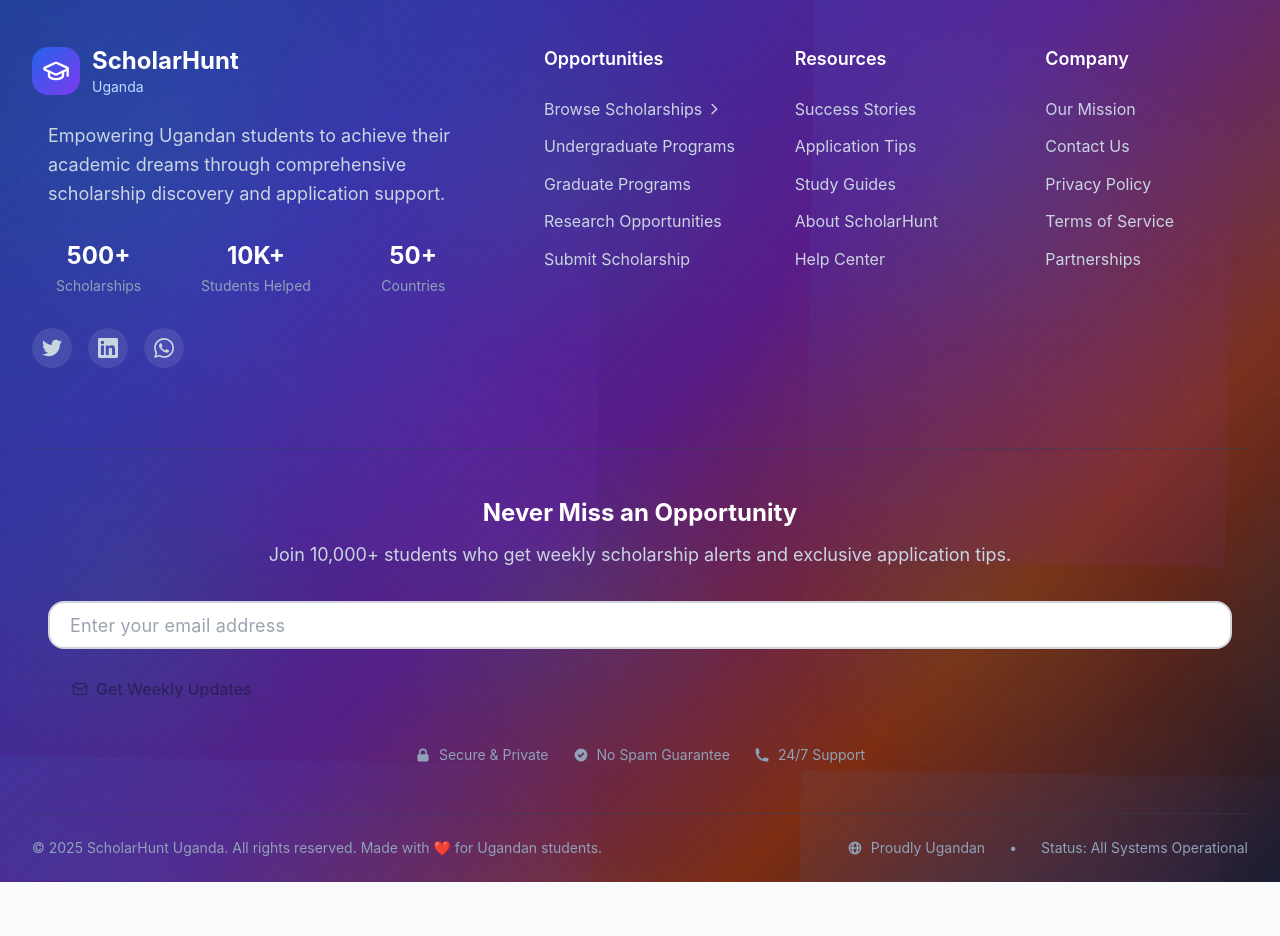
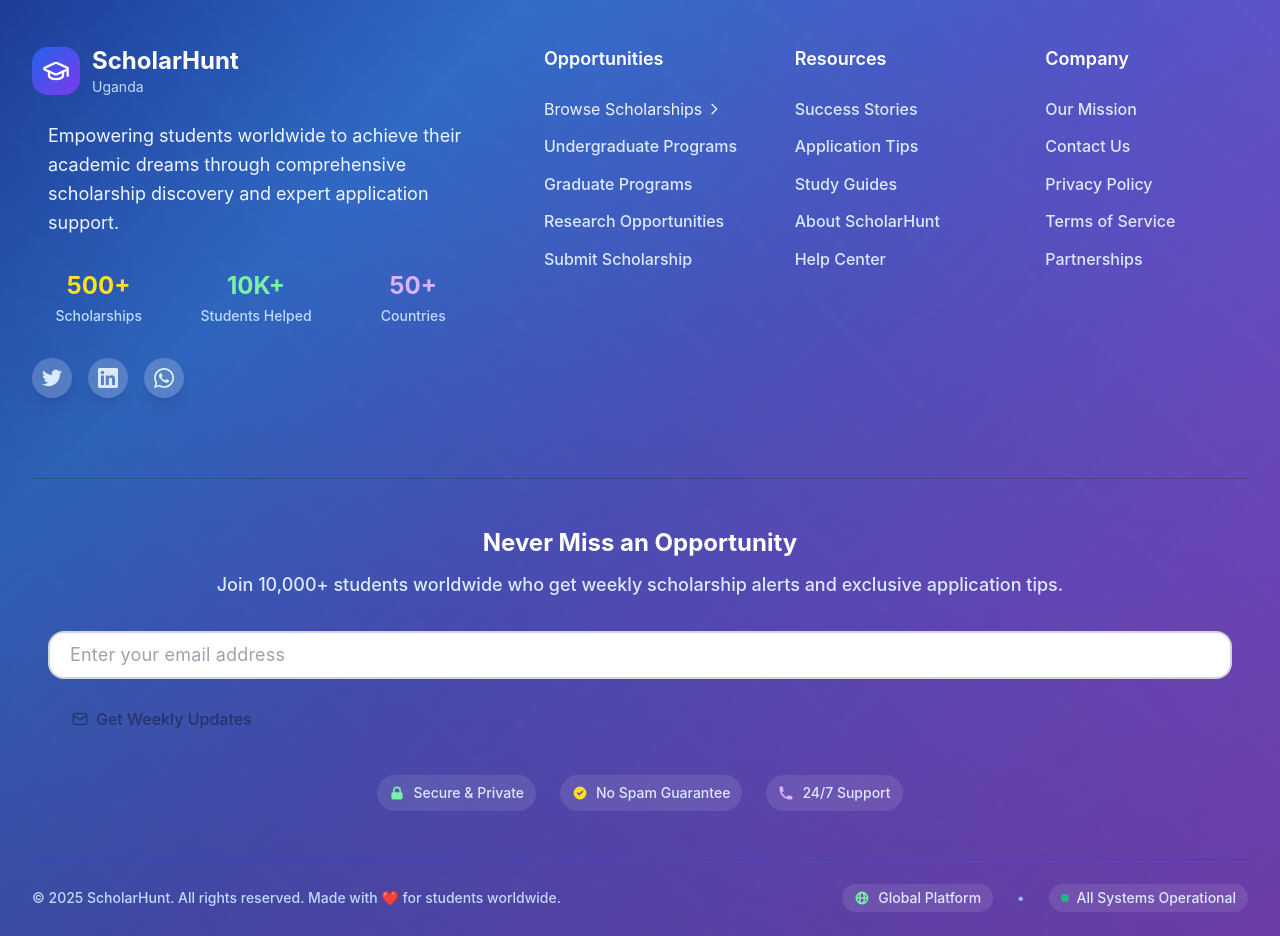
Before and after one commit to Verilia-company/ScholarHunt, a Next.js app: page / in a window 1280 px wide. Shown: the part 4060-4996 px from the top of the page. Before the commit the page ends 4942 px from the top, so only its background shows below. Built offline with nearby package versions, Linux system fonts and the light colour scheme; no server answers; the database is empty.

Commit message:
Enhance footer

```diff
--- a/components/Layout.tsx
+++ b/components/Layout.tsx
@@ -714,62 +714,47 @@ export default function Layout({ children }: LayoutProps) {
         <ToastContainer toasts={toasts} onClose={removeToast} />
         {/* Professional Footer */}
         <footer className="relative overflow-hidden">
-          {/* Main Gradient Background */}
+          {/* Vibrant Professional Background */}
           <div
             className="absolute inset-0"
             style={{
               background:
-                "linear-gradient(135deg, #1e3a8a 0%, #3730a3 25%, #581c87 50%, #7c2d12 75%, #0f172a 100%)",
+                "linear-gradient(135deg, #1e40af 0%, #3b82f6 25%, #6366f1 50%, #8b5cf6 75%, #a855f7 100%)",
             }}
           />
 
-          {/* Overlay Pattern Background */}
+          {/* Enhanced Brand Accent Layer */}
           <div
             className="absolute inset-0 opacity-20"
             style={{
-              backgroundImage: `
-                radial-gradient(circle at 20% 20%, rgba(59, 130, 246, 0.4) 0%, transparent 50%),
-                radial-gradient(circle at 80% 80%, rgba(147, 51, 234, 0.4) 0%, transparent 50%),
-                radial-gradient(circle at 40% 60%, rgba(16, 185, 129, 0.3) 0%, transparent 50%)
-              `,
-              backgroundSize: "800px 800px, 600px 600px, 400px 400px",
-              animation: "float 25s ease-in-out infinite",
-            }}
-          />
-
-          {/* Geometric Pattern Overlay */}
-          <div
-            className="absolute inset-0 opacity-5"
-            style={{
-              backgroundImage: `
-                linear-gradient(30deg, transparent 48%, rgba(255, 255, 255, 0.1) 49%, rgba(255, 255, 255, 0.1) 51%, transparent 52%),
-                linear-gradient(60deg, transparent 48%, rgba(255, 255, 255, 0.05) 49%, rgba(255, 255, 255, 0.05) 51%, transparent 52%),
-                linear-gradient(90deg, transparent 48%, rgba(255, 255, 255, 0.03) 49%, rgba(255, 255, 255, 0.03) 51%, transparent 52%)
-              `,
-              backgroundSize: "120px 120px, 80px 80px, 60px 60px",
-            }}
-          />
-
-          {/* Professional Mesh Gradient Overlay */}
-          <div
-            className="absolute inset-0 opacity-40"
-            style={{
               background: `
-                radial-gradient(ellipse at top left, rgba(37, 99, 235, 0.15) 0%, transparent 50%),
-                radial-gradient(ellipse at top right, rgba(124, 58, 237, 0.15) 0%, transparent 50%),
-                radial-gradient(ellipse at bottom left, rgba(5, 150, 105, 0.15) 0%, transparent 50%),
-                radial-gradient(ellipse at bottom right, rgba(239, 68, 68, 0.1) 0%, transparent 50%)
+                radial-gradient(ellipse 120% 80% at 25% 20%, rgba(59, 130, 246, 0.3) 0%, transparent 60%),
+                radial-gradient(ellipse 100% 60% at 75% 80%, rgba(168, 85, 247, 0.25) 0%, transparent 60%),
+                radial-gradient(ellipse 80% 100% at 50% 0%, rgba(34, 197, 94, 0.15) 0%, transparent 50%)
               `,
             }}
           />
 
-          {/* Subtle Texture Overlay */}
+          {/* Dynamic Texture for Depth */}
           <div
-            className="absolute inset-0 opacity-30"
+            className="absolute inset-0 opacity-10"
+            style={{
+              background: `
+                linear-gradient(45deg, transparent 45%, rgba(255, 255, 255, 0.1) 50%, transparent 55%),
+                linear-gradient(-45deg, transparent 45%, rgba(255, 255, 255, 0.08) 50%, transparent 55%),
+                radial-gradient(circle at 30% 70%, rgba(34, 197, 94, 0.1) 0%, transparent 50%),
+                radial-gradient(circle at 70% 30%, rgba(59, 130, 246, 0.1) 0%, transparent 50%)
+              `,
+              backgroundSize: "80px 80px, 80px 80px, 200px 200px, 200px 200px",
+            }}
+          />
+
+          {/* Content Readability Enhancement */}
+          <div
+            className="absolute inset-0"
             style={{
               background:
-                "linear-gradient(135deg, transparent 25%, rgba(255, 255, 255, 0.02) 50%, transparent 75%)",
-              backgroundSize: "20px 20px",
+                "linear-gradient(to bottom, rgba(15, 23, 42, 0.2) 0%, rgba(15, 23, 42, 0.4) 100%)",
             }}
           />
 
@@ -800,35 +785,37 @@ export default function Layout({ children }: LayoutProps) {
                       </div>
                     </div>
 
-                    <p className="text-slate-300 text-lg leading-relaxed mb-8 max-w-md">
-                      Empowering Ugandan students to achieve their academic
+                    <p className="text-blue-50 text-lg leading-relaxed mb-8 max-w-md">
+                      Empowering students worldwide to achieve their academic
                       dreams through comprehensive scholarship discovery and
-                      application support.
+                      expert application support.
                     </p>
 
                     {/* Stats */}
                     <div className="grid grid-cols-3 gap-6 mb-8">
                       <div className="text-center">
-                        <div className="text-2xl font-bold text-white mb-1">
+                        <div className="text-2xl font-bold text-yellow-300 mb-1">
                           500+
                         </div>
-                        <div className="text-slate-400 text-sm">
+                        <div className="text-blue-200 text-sm font-medium">
                           Scholarships
                         </div>
                       </div>
                       <div className="text-center">
-                        <div className="text-2xl font-bold text-white mb-1">
+                        <div className="text-2xl font-bold text-green-300 mb-1">
                           10K+
                         </div>
-                        <div className="text-slate-400 text-sm">
+                        <div className="text-blue-200 text-sm font-medium">
                           Students Helped
                         </div>
                       </div>
                       <div className="text-center">
-                        <div className="text-2xl font-bold text-white mb-1">
+                        <div className="text-2xl font-bold text-purple-300 mb-1">
                           50+
                         </div>
-                        <div className="text-slate-400 text-sm">Countries</div>
+                        <div className="text-blue-200 text-sm font-medium">
+                          Countries
+                        </div>
                       </div>
                     </div>
 
@@ -836,10 +823,10 @@ export default function Layout({ children }: LayoutProps) {
                     <div className="flex space-x-4">
                       <a
                         href="#"
-                        className="w-10 h-10 rounded-full bg-white/10 backdrop-blur-sm flex items-center justify-center hover:bg-blue-500 transition-all duration-300 group"
+                        className="w-10 h-10 rounded-full bg-white/20 backdrop-blur-sm flex items-center justify-center hover:bg-blue-400 hover:scale-110 transition-all duration-300 group shadow-lg"
                       >
                         <svg
-                          className="w-5 h-5 text-slate-300 group-hover:text-white"
+                          className="w-5 h-5 text-blue-100 group-hover:text-white"
                           fill="currentColor"
                           viewBox="0 0 24 24"
                         >
@@ -848,10 +835,10 @@ export default function Layout({ children }: LayoutProps) {
                       </a>
                       <a
                         href="#"
-                        className="w-10 h-10 rounded-full bg-white/10 backdrop-blur-sm flex items-center justify-center hover:bg-blue-600 transition-all duration-300 group"
+                        className="w-10 h-10 rounded-full bg-white/20 backdrop-blur-sm flex items-center justify-center hover:bg-blue-600 hover:scale-110 transition-all duration-300 group shadow-lg"
                       >
                         <svg
-                          className="w-5 h-5 text-slate-300 group-hover:text-white"
+                          className="w-5 h-5 text-blue-100 group-hover:text-white"
                           fill="currentColor"
                           viewBox="0 0 24 24"
                         >
@@ -860,10 +847,10 @@ export default function Layout({ children }: LayoutProps) {
                       </a>
                       <a
                         href="#"
-                        className="w-10 h-10 rounded-full bg-white/10 backdrop-blur-sm flex items-center justify-center hover:bg-green-500 transition-all duration-300 group"
+                        className="w-10 h-10 rounded-full bg-white/20 backdrop-blur-sm flex items-center justify-center hover:bg-green-500 hover:scale-110 transition-all duration-300 group shadow-lg"
                       >
                         <svg
-                          className="w-5 h-5 text-slate-300 group-hover:text-white"
+                          className="w-5 h-5 text-green-100 group-hover:text-white"
                           fill="currentColor"
                           viewBox="0 0 24 24"
                         >
@@ -890,7 +877,7 @@ export default function Layout({ children }: LayoutProps) {
                       <div className="space-y-3">
                         <Link
                           href="/opportunities"
-                          className="block text-slate-300 hover:text-blue-400 transition-colors duration-300 group"
+                          className="block text-slate-100 hover:text-blue-300 transition-colors duration-300 group"
                         >
                           <span className="flex items-center">
                             Browse Scholarships
@@ -911,25 +898,25 @@ export default function Layout({ children }: LayoutProps) {
                         </Link>
                         <Link
                           href="/opportunities?type=undergraduate"
-                          className="block text-slate-300 hover:text-blue-400 transition-colors duration-300"
+                          className="block text-blue-100 hover:text-yellow-300 transition-colors duration-300 font-medium"
                         >
                           Undergraduate Programs
                         </Link>
                         <Link
                           href="/opportunities?type=graduate"
-                          className="block text-slate-300 hover:text-blue-400 transition-colors duration-300"
+                          className="block text-blue-100 hover:text-yellow-300 transition-colors duration-300 font-medium"
                         >
                           Graduate Programs
                         </Link>
                         <Link
                           href="/opportunities?type=research"
-                          className="block text-slate-300 hover:text-blue-400 transition-colors duration-300"
+                          className="block text-blue-100 hover:text-yellow-300 transition-colors duration-300 font-medium"
                         >
                           Research Opportunities
                         </Link>
                         <Link
                           href="/submit"
-                          className="block text-slate-300 hover:text-blue-400 transition-colors duration-300"
+                          className="block text-blue-100 hover:text-yellow-300 transition-colors duration-300 font-medium"
                         >
                           Submit Scholarship
                         </Link>
@@ -949,31 +936,31 @@ export default function Layout({ children }: LayoutProps) {
                       <div className="space-y-3">
                         <Link
                           href="/blog"
-                          className="block text-slate-300 hover:text-blue-400 transition-colors duration-300"
+                          className="block text-blue-100 hover:text-green-300 transition-colors duration-300 font-medium"
                         >
                           Success Stories
                         </Link>
                         <Link
                           href="/blog?category=tips"
-                          className="block text-slate-300 hover:text-blue-400 transition-colors duration-300"
+                          className="block text-blue-100 hover:text-green-300 transition-colors duration-300 font-medium"
                         >
                           Application Tips
                         </Link>
                         <Link
                           href="/blog?category=guides"
-                          className="block text-slate-300 hover:text-blue-400 transition-colors duration-300"
+                          className="block text-blue-100 hover:text-green-300 transition-colors duration-300 font-medium"
                         >
                           Study Guides
                         </Link>
                         <Link
                           href="/about"
-                          className="block text-slate-300 hover:text-blue-400 transition-colors duration-300"
+                          className="block text-blue-100 hover:text-green-300 transition-colors duration-300 font-medium"
                         >
                           About ScholarHunt
                         </Link>
                         <Link
                           href="#"
-                          className="block text-slate-300 hover:text-blue-400 transition-colors duration-300"
+                          className="block text-blue-100 hover:text-green-300 transition-colors duration-300 font-medium"
                         >
                           Help Center
                         </Link>
@@ -993,31 +980,31 @@ export default function Layout({ children }: LayoutProps) {
                       <div className="space-y-3">
                         <Link
                           href="/about"
-                          className="block text-slate-300 hover:text-blue-400 transition-colors duration-300"
+                          className="block text-blue-100 hover:text-purple-300 transition-colors duration-300 font-medium"
                         >
                           Our Mission
                         </Link>
                         <Link
                           href="#"
-                          className="block text-slate-300 hover:text-blue-400 transition-colors duration-300"
+                          className="block text-blue-100 hover:text-purple-300 transition-colors duration-300 font-medium"
                         >
                           Contact Us
                         </Link>
                         <Link
                           href="/privacy-policy"
-                          className="block text-slate-300 hover:text-blue-400 transition-colors duration-300"
+                          className="block text-blue-100 hover:text-purple-300 transition-colors duration-300 font-medium"
                         >
                           Privacy Policy
                         </Link>
                         <Link
                           href="/terms-of-service"
-                          className="block text-slate-300 hover:text-blue-400 transition-colors duration-300"
+                          className="block text-blue-100 hover:text-purple-300 transition-colors duration-300 font-medium"
                         >
                           Terms of Service
                         </Link>
                         <Link
                           href="#"
-                          className="block text-slate-300 hover:text-blue-400 transition-colors duration-300"
+                          className="block text-blue-100 hover:text-purple-300 transition-colors duration-300 font-medium"
                         >
                           Partnerships
                         </Link>
@@ -1040,9 +1027,9 @@ export default function Layout({ children }: LayoutProps) {
                 <h3 className="text-2xl font-bold text-white mb-3">
                   Never Miss an Opportunity
                 </h3>
-                <p className="text-slate-300 text-lg max-w-2xl mx-auto">
-                  Join 10,000+ students who get weekly scholarship alerts and
-                  exclusive application tips.
+                <p className="text-blue-100 text-lg max-w-2xl mx-auto font-medium">
+                  Join 10,000+ students worldwide who get weekly scholarship
+                  alerts and exclusive application tips.
                 </p>
               </div>
 
@@ -1056,10 +1043,10 @@ export default function Layout({ children }: LayoutProps) {
               </div>
 
               {/* Trust Indicators */}
-              <div className="mt-8 flex flex-wrap justify-center items-center gap-6 text-slate-400 text-sm">
-                <div className="flex items-center gap-2">
+              <div className="mt-8 flex flex-wrap justify-center items-center gap-6 text-blue-200 text-sm font-medium">
+                <div className="flex items-center gap-2 bg-white/10 px-3 py-2 rounded-full backdrop-blur-sm">
                   <svg
-                    className="w-4 h-4"
+                    className="w-4 h-4 text-green-300"
                     fill="currentColor"
                     viewBox="0 0 20 20"
                   >
@@ -1069,11 +1056,11 @@ export default function Layout({ children }: LayoutProps) {
                       clipRule="evenodd"
                     />
                   </svg>
-                  Secure & Private
+                  <span className="text-blue-100">Secure & Private</span>
                 </div>
-                <div className="flex items-center gap-2">
+                <div className="flex items-center gap-2 bg-white/10 px-3 py-2 rounded-full backdrop-blur-sm">
                   <svg
-                    className="w-4 h-4"
+                    className="w-4 h-4 text-yellow-300"
                     fill="currentColor"
                     viewBox="0 0 20 20"
                   >
@@ -1083,32 +1070,32 @@ export default function Layout({ children }: LayoutProps) {
                       clipRule="evenodd"
                     />
                   </svg>
-                  No Spam Guarantee
+                  <span className="text-blue-100">No Spam Guarantee</span>
                 </div>
-                <div className="flex items-center gap-2">
+                <div className="flex items-center gap-2 bg-white/10 px-3 py-2 rounded-full backdrop-blur-sm">
                   <svg
-                    className="w-4 h-4"
+                    className="w-4 h-4 text-purple-300"
                     fill="currentColor"
                     viewBox="0 0 20 20"
                   >
                     <path d="M2 3a1 1 0 011-1h2.153a1 1 0 01.986.836l.74 4.435a1 1 0 01-.54 1.06l-1.548.773a11.037 11.037 0 006.105 6.105l.774-1.548a1 1 0 011.059-.54l4.435.74a1 1 0 01.836.986V17a1 1 0 01-1 1h-2C7.82 18 2 12.18 2 5V3z" />
                   </svg>
-                  24/7 Support
+                  <span className="text-blue-100">24/7 Support</span>
                 </div>
               </div>
             </motion.div>
 
             {/* Bottom Bar */}
-            <div className="py-6 border-t border-slate-700/50">
+            <div className="py-6 border-t border-blue-700/30">
               <div className="flex flex-col lg:flex-row justify-between items-center gap-4">
-                <div className="text-slate-400 text-sm">
-                  © 2025 ScholarHunt Uganda. All rights reserved. Made with ❤️
-                  for Ugandan students.
+                <div className="text-blue-200 text-sm font-medium">
+                  © 2025 ScholarHunt. All rights reserved. Made with ❤️ for
+                  students worldwide.
                 </div>
-                <div className="flex items-center gap-6 text-slate-400 text-sm">
-                  <span className="flex items-center gap-2">
+                <div className="flex items-center gap-6 text-blue-200 text-sm font-medium">
+                  <span className="flex items-center gap-2 bg-white/10 px-3 py-1 rounded-full backdrop-blur-sm">
                     <svg
-                      className="w-4 h-4"
+                      className="w-4 h-4 text-green-300"
                       fill="currentColor"
                       viewBox="0 0 20 20"
                     >
@@ -1118,10 +1105,15 @@ export default function Layout({ children }: LayoutProps) {
                         clipRule="evenodd"
                       />
                     </svg>
-                    Proudly Ugandan
+                    <span className="text-blue-100">Global Platform</span>
                   </span>
-                  <span>•</span>
-                  <span>Status: All Systems Operational</span>
+                  <span className="text-blue-300">•</span>
+                  <span className="flex items-center gap-2 bg-white/10 px-3 py-1 rounded-full backdrop-blur-sm">
+                    <div className="w-2 h-2 bg-green-400 rounded-full animate-pulse"></div>
+                    <span className="text-blue-100">
+                      All Systems Operational
+                    </span>
+                  </span>
                 </div>
               </div>
             </div>
```
Also changed, not shown: public/scholarHuntLogo.jpg (added).
